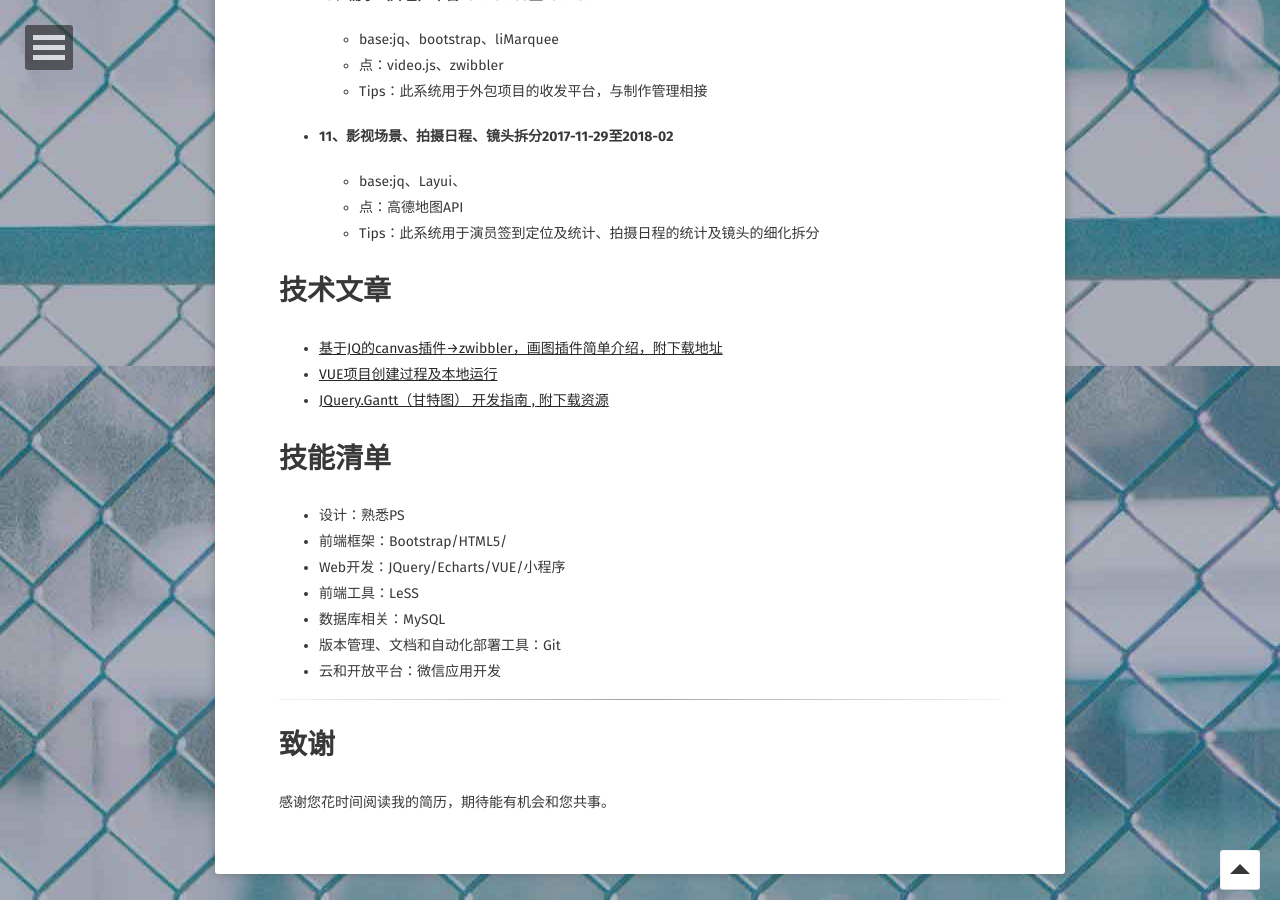
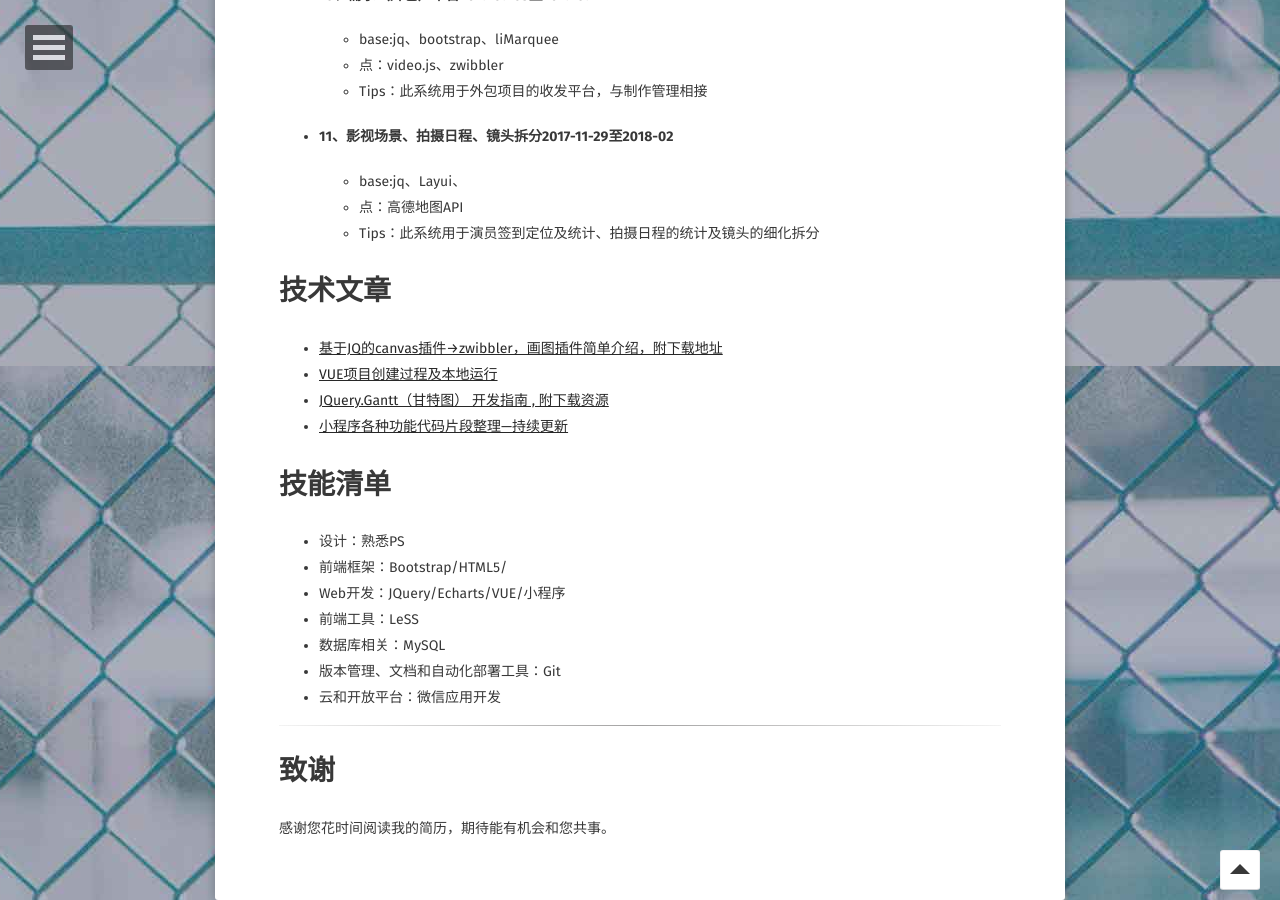
Before and after one commit to ybx13579/IceYang.github.io, a Jekyll site: the page built from about/index.md, in a window 1280 px wide and 900 px high, scrolled down 3234 px. Built offline with Jekyll 4.4.1, drawn with Linux system fonts in a browser that asks for light colours; some web fonts are replaced.

Commit message:
Update index.md

```diff
--- a/about/index.md
+++ b/about/index.md
@@ -255,6 +255,7 @@ comments: false
 - [基于JQ的canvas插件→zwibbler，画图插件简单介绍，附下载地址](http://blog.csdn.net/yangbingx/article/details/65444590)
 - [ VUE项目创建过程及本地运行](http://blog.csdn.net/yangbingx/article/details/70792677)
 - [JQuery.Gantt（甘特图） 开发指南 , 附下载资源](http://blog.csdn.net/yangbingx/article/details/73470030)
+- [小程序各种功能代码片段整理---持续更新](http://blog.csdn.net/yangbingx/article/details/80498851)
 
 
 # 技能清单
```
